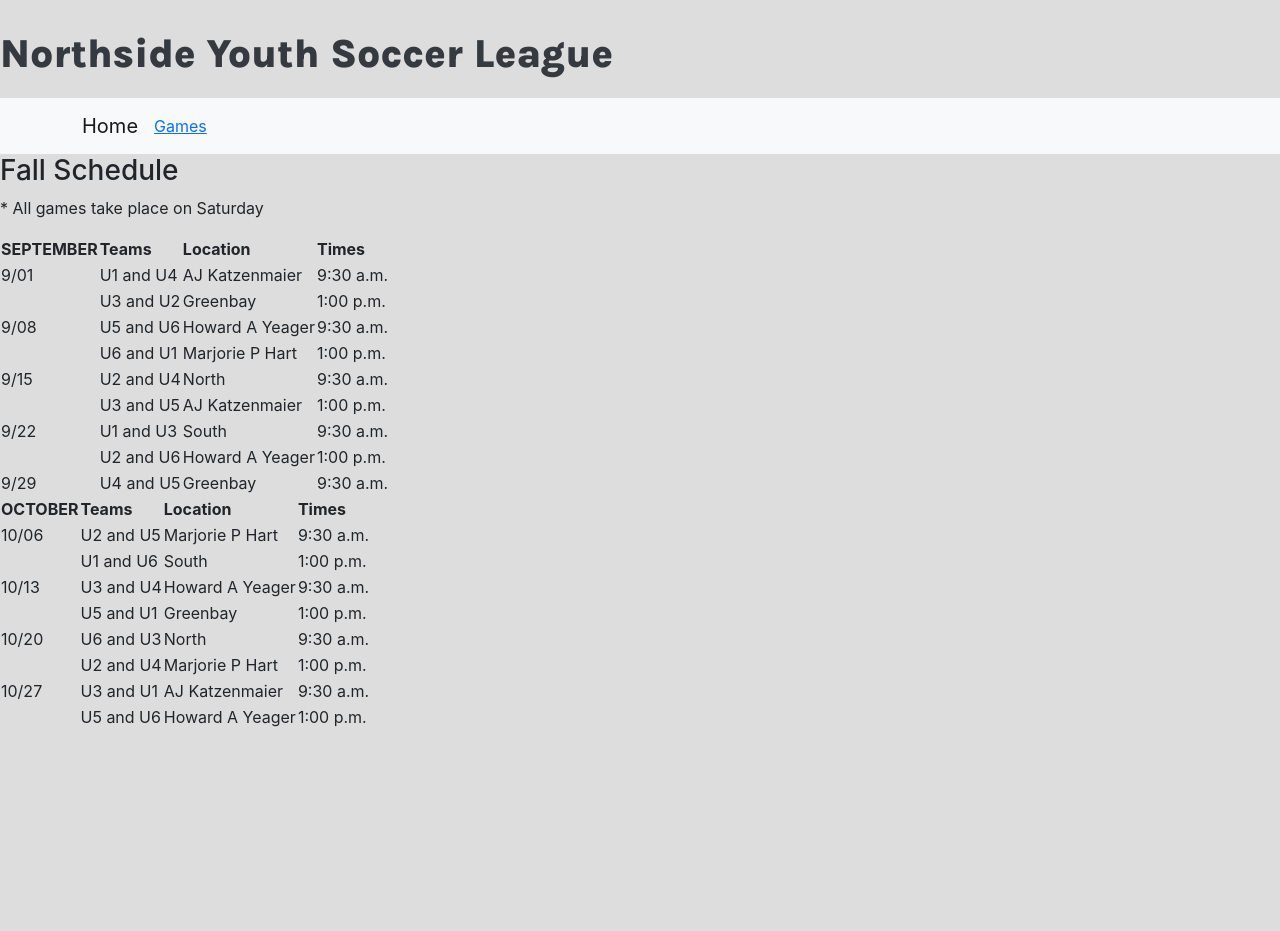
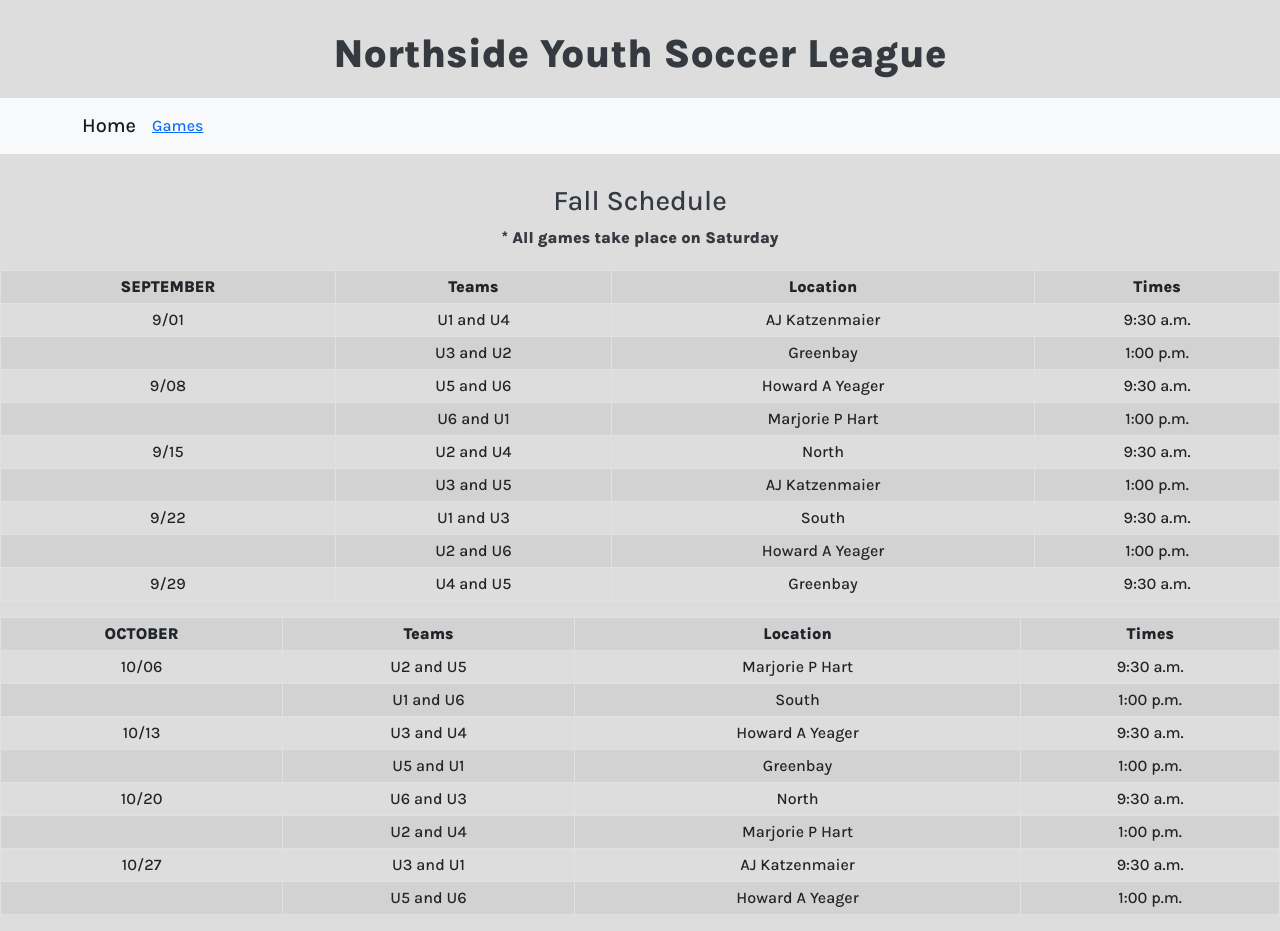
Before and after one commit to MichaelRosenfeld/nysl-mobile, a React (Create React App) app: page /games in a window 1280 px wide. Before the commit the page ends 800 px from the top, so only its background shows below. Built offline with nearby package versions, Linux system fonts and the light colour scheme.

Commit message:
Add styling to schedule screen

```diff
--- a/public/index.html
+++ b/public/index.html
@@ -2,7 +2,6 @@
 <html lang="en">
 <head>
     <meta charset="utf-8"/>
-    <link href="%PUBLIC_URL%/favicon.ico" rel="icon"/>
     <meta content="width=device-width, initial-scale=1, maximum-scale=1, user-scalable=no" name="viewport">
     <meta content="#000000" name="theme-color"/>
     <meta content="Web site created using create-react-app" name="description"/>
--- a/src/components/FirstTable.jsx
+++ b/src/components/FirstTable.jsx
@@ -1,5 +1,7 @@
+import {Table} from "react-bootstrap";
+
 const firstTable = (
-    <table>
+    <Table striped bordered hover size="sm">
         <tbody>
         <tr>
             <th className="FirstHeader">SEPTEMBER</th>
@@ -62,7 +64,7 @@ const firstTable = (
             <td>9:30 a.m.</td>
         </tr>
         </tbody>
-    </table>
+    </Table>
 );
 
 function FirstTable() {
--- a/src/components/GamesHeader.jsx
+++ b/src/components/GamesHeader.jsx
@@ -1,5 +1,5 @@
 const gamesHeader = (
-    <div className="GamesHeader">
+    <div className="Title">
         <h3>Fall Schedule</h3>
         <p id="SaturdayWarning">* All games take place on Saturday</p>
     </div>
--- a/src/components/NavBar.jsx
+++ b/src/components/NavBar.jsx
@@ -3,7 +3,7 @@ import {Link} from "react-router-dom";
 import React from "react";
 
 const navBar = (
-    <Navbar bg="light" variant="light">
+    <Navbar className="NavBar" bg="light" variant="light">
         <Container>
             <Navbar.Brand href="/">Home</Navbar.Brand>
             <Nav className="me-auto">
--- a/src/components/SecondTable.jsx
+++ b/src/components/SecondTable.jsx
@@ -1,5 +1,7 @@
+import {Table} from "react-bootstrap";
+
 const secondTable = (
-    <table>
+<Table striped bordered hover size="sm">
         <tbody>
         <tr>
             <th className="FirstHeader">OCTOBER</th>
@@ -56,7 +58,7 @@ const secondTable = (
             <td>1:00 p.m.</td>
         </tr>
         </tbody>
-    </table>
+    </Table>
 );
 
 function SecondTable() {
--- a/src/index.css
+++ b/src/index.css
@@ -6,6 +6,8 @@ body {
   -webkit-font-smoothing: antialiased;
   -moz-osx-font-smoothing: grayscale;
   background-color: #DDDDDD;
+  text-align: center;
+  font-family: 'Karla', sans-serif;
 }
 
 code {
--- a/src/routes/Home.css
+++ b/src/routes/Home.css
@@ -1,7 +1,3 @@
 @import "../components/Header.css";
 @import "../components/Events.css";
 @import "../components/Contact.css";
-.Home {
-    text-align: center;
-    font-family: 'Karla', sans-serif;
-}
```
